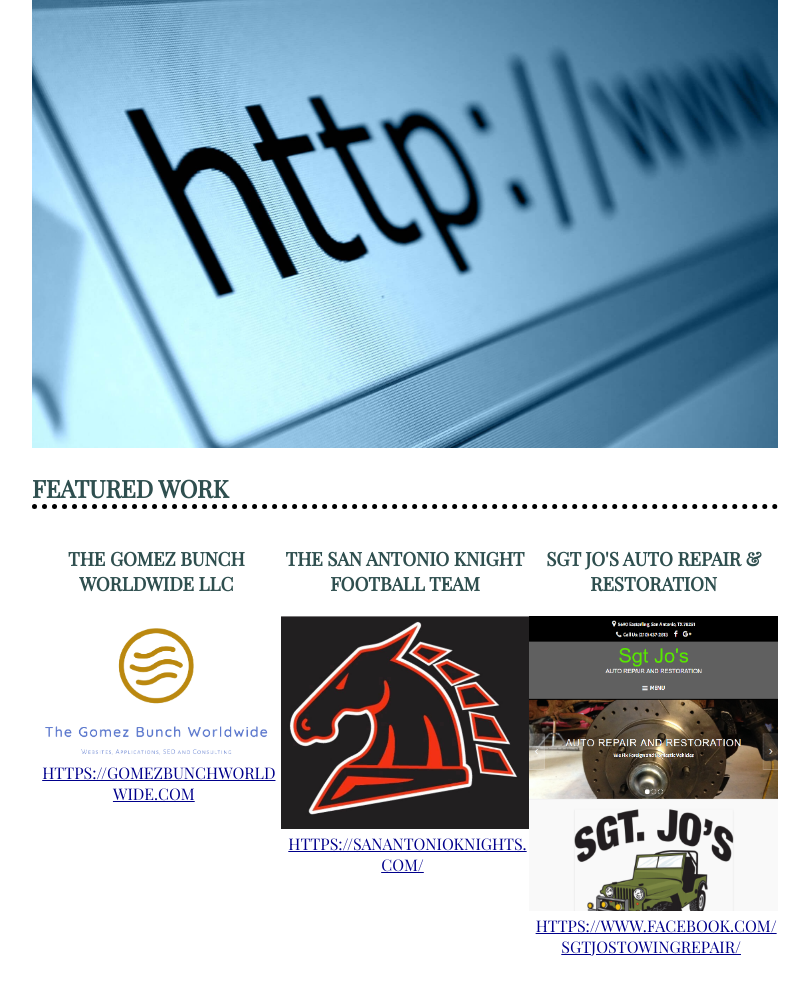
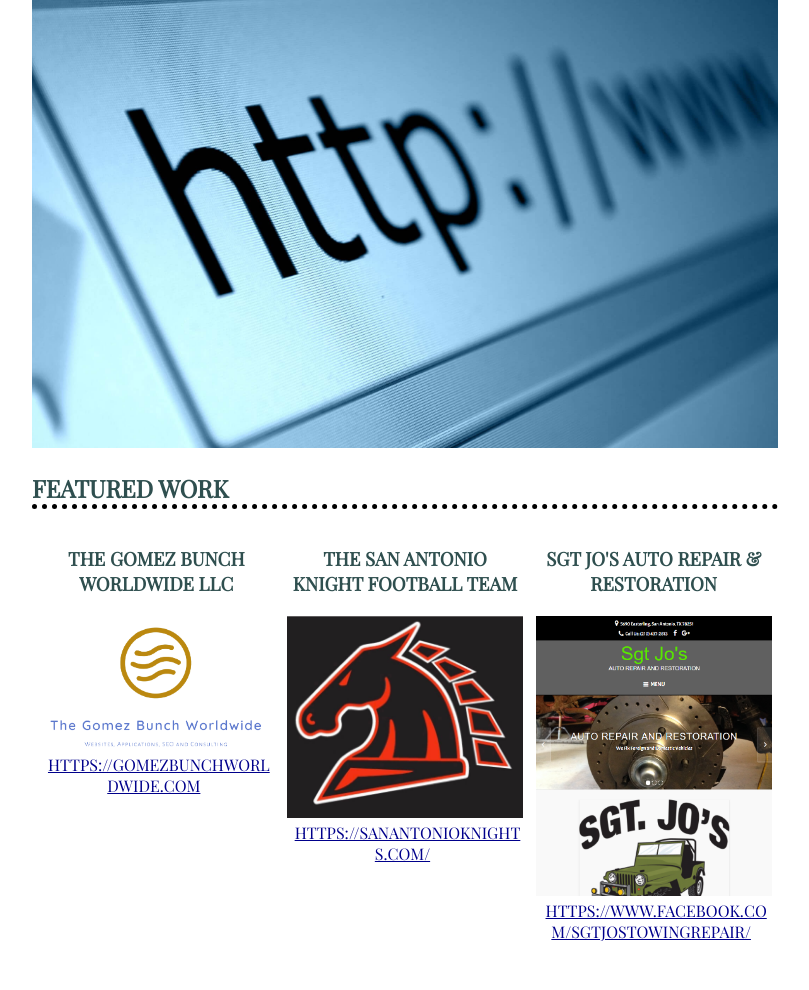
Before and after one commit to jgomez352/Build-a-Portfolio-Site-project-, a plain HTML site: page index.html in a window 1280 px wide. Shown: the part 212-1202 px from the top of the page, without its empty margins (235-1044 px from the left). Drawn offline with nearby package versions, Linux system fonts and the light colour scheme.

Commit message:
Added a div with class = FeaturedDetails and css

```diff
--- a/css/main.css
+++ b/css/main.css
@@ -77,10 +77,16 @@ header {
     overflow: hidden;
     text-overflow:ellipsis;
 }
-.FeaturedItem img:hover{
+
+.FeaturedDetails {
+    width: 95%;
+    margin-left: auto;
+    margin-right: auto;
+}
+
+.FeaturedItem img:hover {
     border: 5px solid orange;
-    width:95%;
-
+    width: 95%;
 }
 
 
--- a/index.html
+++ b/index.html
@@ -27,19 +27,25 @@
         <div class="featuredWork">
             <h2>Featured Work</h2>
             <div class="FeaturedItem">
+                <div class="FeaturedDetails">
                     <h3>The Gomez Bunch Worldwide LLC</h3>
                     <img class="image" src="img/GBWW_logo.png" alt="The Gomez Bunch Company Logo" />
                     <a href="https://gomezbunchworldwide.com">https://gomezbunchworldwide.com</a>
                 </div>
+            </div>
             <div class="FeaturedItem">
+                <div class="FeaturedDetails">
                     <h3>The San Antonio Knight Football Team</h3>
                     <img class="image" src="img/San_Antonio_Knights_Logo.jpg" alt="The San Antonio Knights Logo" />
                     <a href="https://sanantonioknights.com/">https://sanantonioknights.com/</a>
                 </div>
+            </div>
             <div class="FeaturedItem">
+                <div class="FeaturedDetails">
                     <h3>Sgt Jo's Auto Repair & Restoration</h3>
                     <img class="image" src="img/sgtjo_front page 1.png" alt="Sgt Jo's Repair Shop website" />
                     <a href="https://www.facebook.com/SgtJosTowingRepair/">https://www.facebook.com/SgtJosTowingRepair/</a>
+                </div>
             </div>
         </div>
     </section>
```
Lines whose indentation alone changed are shown as unchanged.
